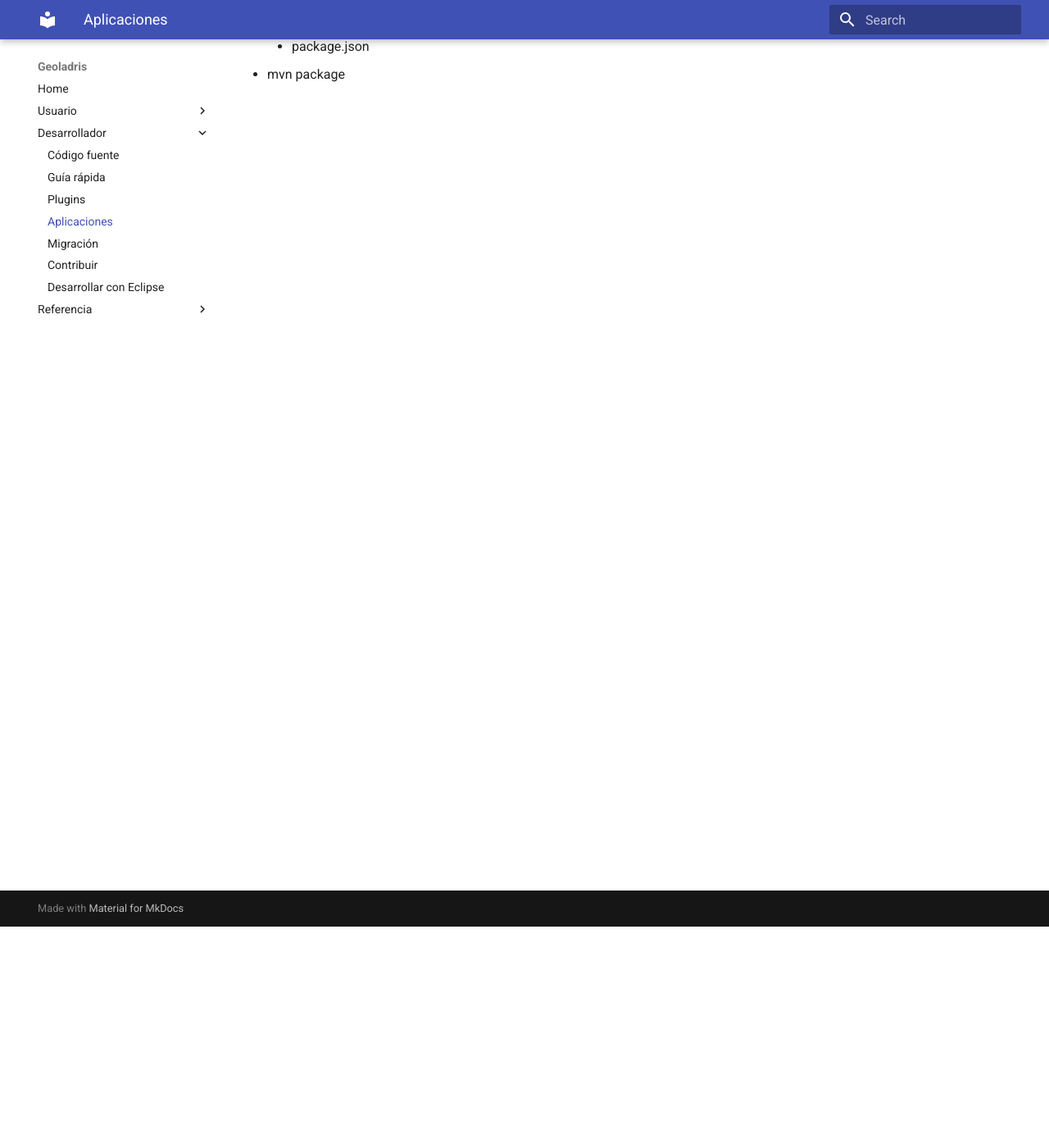
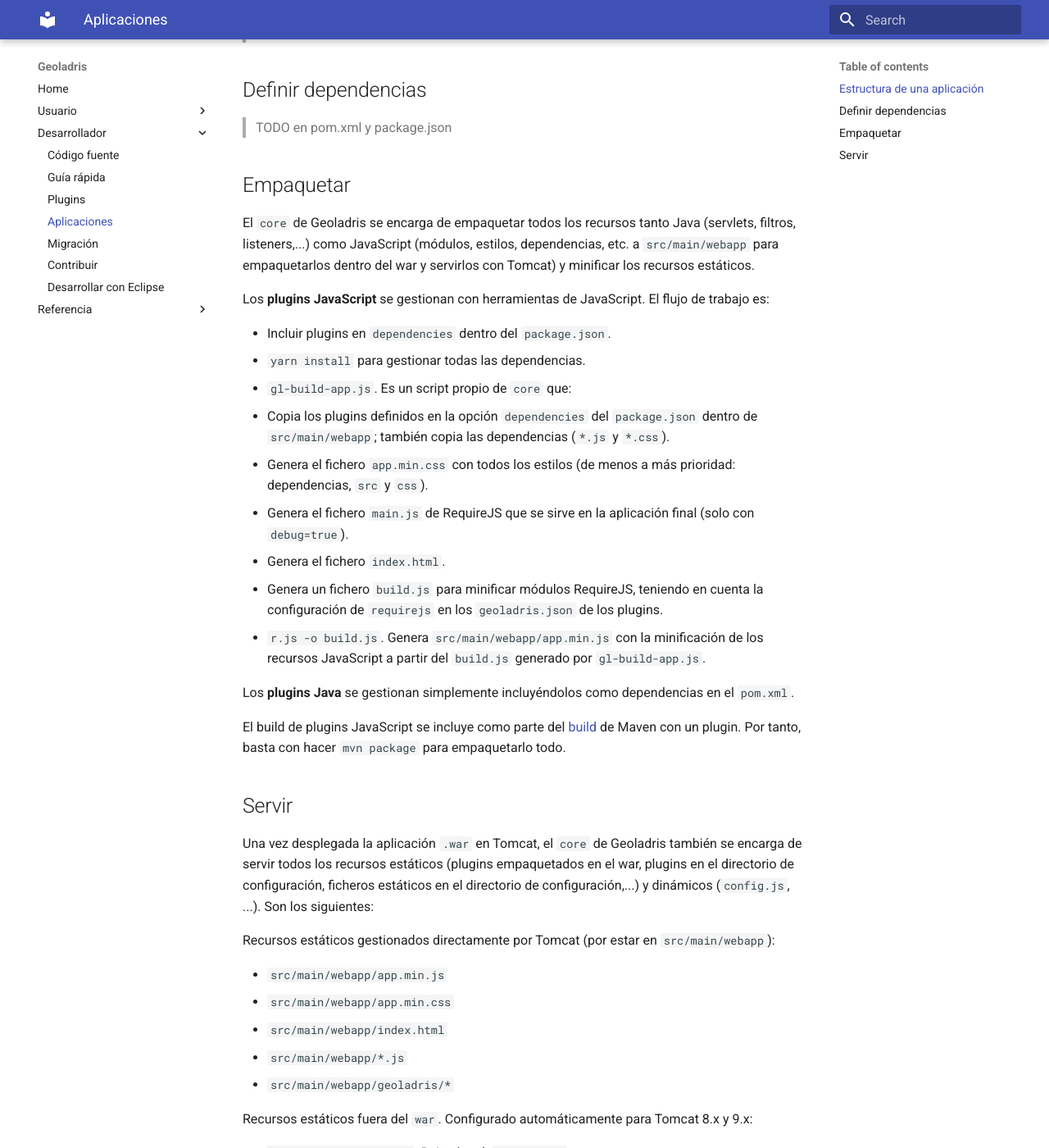
Before and after one commit to geoladris/doc, an MkDocs documentation site: the page built from docs/dev/apps.md, in a window 1280 px wide and 1400 px high, scrolled down 270 px. Shown: the whole window at 82% size. Built offline with MkDocs 1.6.1 and Material for MkDocs 9.7.7, drawn with Linux system fonts in a browser that asks for light colours; old or Windows-style settings are respelled for this version of MkDocs; some of the changed text lies outside the part shown.

Commit message:
Add to dev/apps

```diff
--- a/docs/dev/apps.md
+++ b/docs/dev/apps.md
@@ -1,8 +1,48 @@
-* Mención a `geoladris_build.sh`.
-* Estructura de directorios
-* Dependencias:
+> TODO mención a `geoladris_build.sh`.
 
-    * pom.xml
-    * package.json
+## Estructura de una aplicación
 
-* mvn package
+> TODO proyecto Java, pom.xml, web.xml, etc.
+
+## Definir dependencias
+
+> TODO en pom.xml y package.json
+
+## Empaquetar
+
+El `core` de Geoladris se encarga de empaquetar todos los recursos tanto Java (servlets, filtros, listeners,...) como JavaScript (módulos, estilos, dependencias, etc. a `src/main/webapp` para empaquetarlos dentro del war y servirlos con Tomcat) y minificar los recursos estáticos.
+
+Los **plugins JavaScript** se gestionan con herramientas de JavaScript. El flujo de trabajo es:
+
+* Incluir plugins en `dependencies` dentro del `package.json`.
+* `yarn install` para gestionar todas las dependencias.
+* `gl-build-app.js`. Es un script propio de `core` que:
+  * Copia los plugins definidos en la opción `dependencies` del `package.json` dentro de `src/main/webapp`; también copia las dependencias (`*.js` y `*.css`).
+  * Genera el fichero `app.min.css` con  todos los estilos (de menos a más prioridad: dependencias, `src` y `css`).
+  * Genera el fichero `main.js` de RequireJS que se sirve en la aplicación final (solo con `debug=true`).
+  * Genera el fichero `index.html`.
+  * Genera un fichero `build.js` para minificar módulos RequireJS, teniendo en cuenta la configuración de `requirejs` en los `geoladris.json` de los plugins.
+* `r.js -o build.js`. Genera `src/main/webapp/app.min.js` con la minificación de los recursos JavaScript a partir del `build.js` generado por `gl-build-app.js`.
+
+Los **plugins Java** se gestionan simplemente incluyéndolos como dependencias en el `pom.xml`.
+
+El build de plugins JavaScript se incluye como parte del [build](https://github.com/geoladris/apps/blob/js_deps/demo/pom.xml#L119) de Maven con un plugin. Por tanto, basta con hacer `mvn package` para empaquetarlo todo.
+
+## Servir
+
+Una vez desplegada la aplicación `.war` en Tomcat, el `core` de Geoladris también se encarga de servir todos los recursos estáticos (plugins empaquetados en el war, plugins en el directorio de configuración, ficheros estáticos en el directorio de configuración,...) y dinámicos (`config.js`, ...). Son los siguientes:
+
+Recursos estáticos gestionados directamente por Tomcat (por estar en `src/main/webapp`):
+
+* `src/main/webapp/app.min.js`
+* `src/main/webapp/app.min.css`
+* `src/main/webapp/index.html`
+* `src/main/webapp/*.js`
+* `src/main/webapp/geoladris/*`
+
+Recursos estáticos fuera del `war`. Configurado automáticamente para Tomcat 8.x y 9.x:
+
+* `<config_dir>/plugins/`. Bajo el path `/plugins/*`.
+* `<config_dir>/static/`. Bajo el path `/static/*`. Inhabilita `src/main/webapp/static`.
+
+`config.js` (con un servlet), que es dinámico porque puede depender, por ejemplo, del usuario.
```
